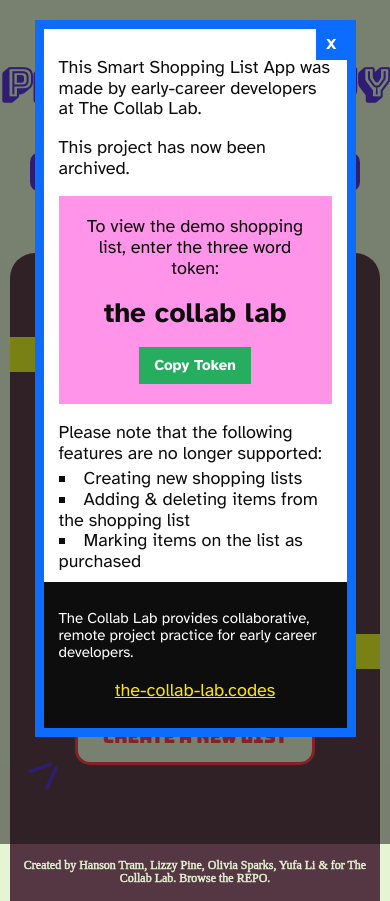
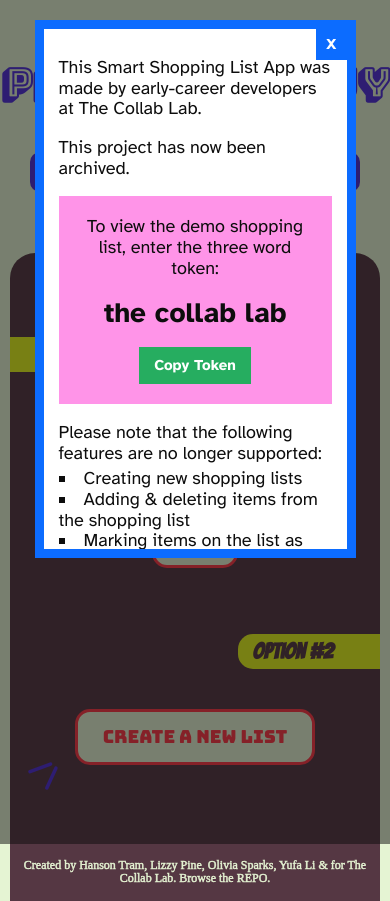
Before and after one commit to the-collab-lab/tcl-61-smart-shopping-list, a React (Vite) app: page / in a window 390 px wide. Built offline with nearby package versions, Linux system fonts and the light colour scheme; a web font is replaced by a local one.

Commit message:
style tweaks

```diff
--- a/src/views/Popup/Popup.jsx
+++ b/src/views/Popup/Popup.jsx
@@ -3,6 +3,7 @@
 export function Popup({ setShowPopup }) {
 	return (
 		<div id="popupCon">
+			<div id="bg"></div>
 			<div id="popup">
 				<link
 					href="https://fonts.googleapis.com/css2?family=Atkinson+Hyperlegible:wght@400;700&display=swap"
--- a/src/views/Popup/popup.css
+++ b/src/views/Popup/popup.css
@@ -1,4 +1,4 @@
-#popupCon {
+#bg {
 	position: fixed;
 	z-index: 1000;
 	height: 100vh;
@@ -14,7 +14,7 @@
 	right: 0;
 	left: 0;
 	width: 50%;
-	max-width: 700px;
+	max-width: 430px;
 	margin: auto;
 	border: solid 20px #0c6cff;
 	padding: 20px 35px;
@@ -99,7 +99,6 @@
 #popup .tcl a {
 	display: block;
 	margin-bottom: 18px;
-	font-size: 18px;
 	text-align: center;
 	text-decoration: underline;
 	color: #ffe600;
@@ -108,6 +107,8 @@
 @media (max-width: 765px) {
 	#popup {
 		top: 20px;
+		max-height: 500px;
+		overflow-y: scroll;
 		width: 70%;
 		border-width: 9px;
 		padding: 10px 15px;
```
